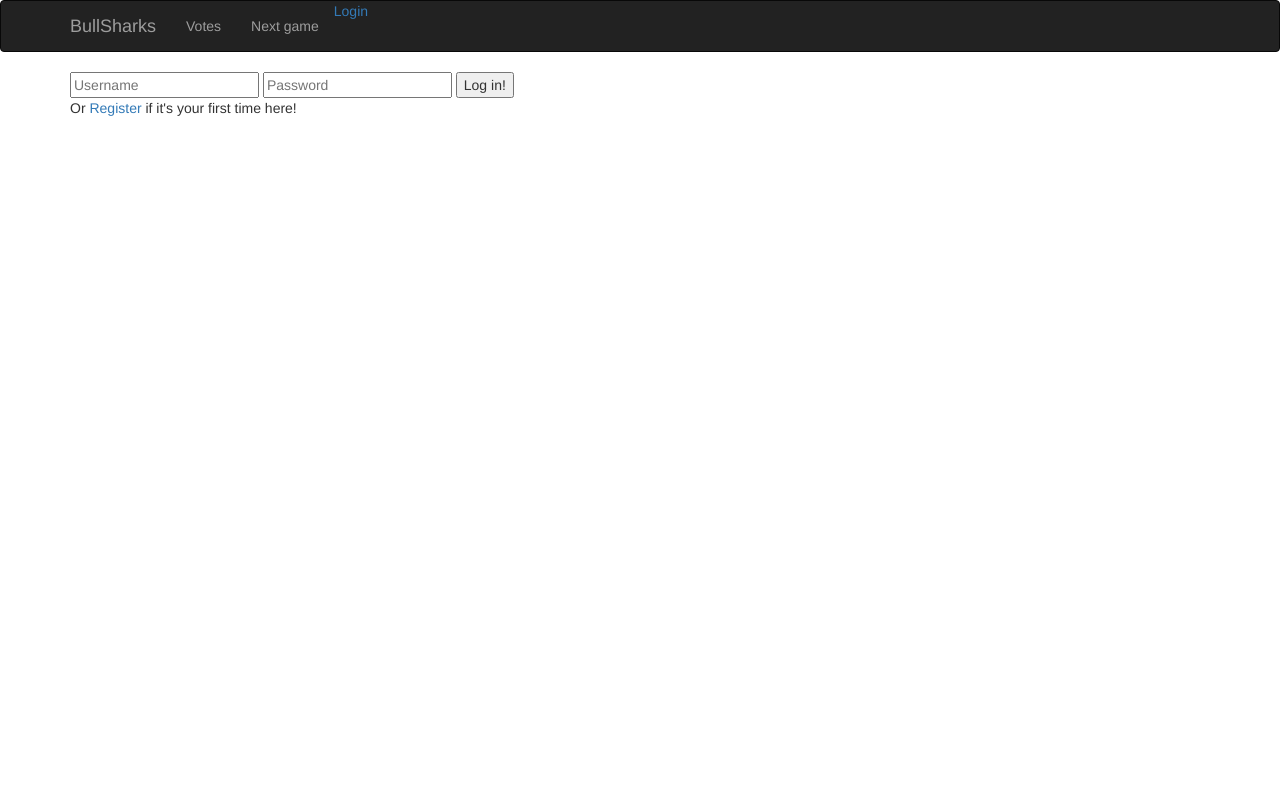
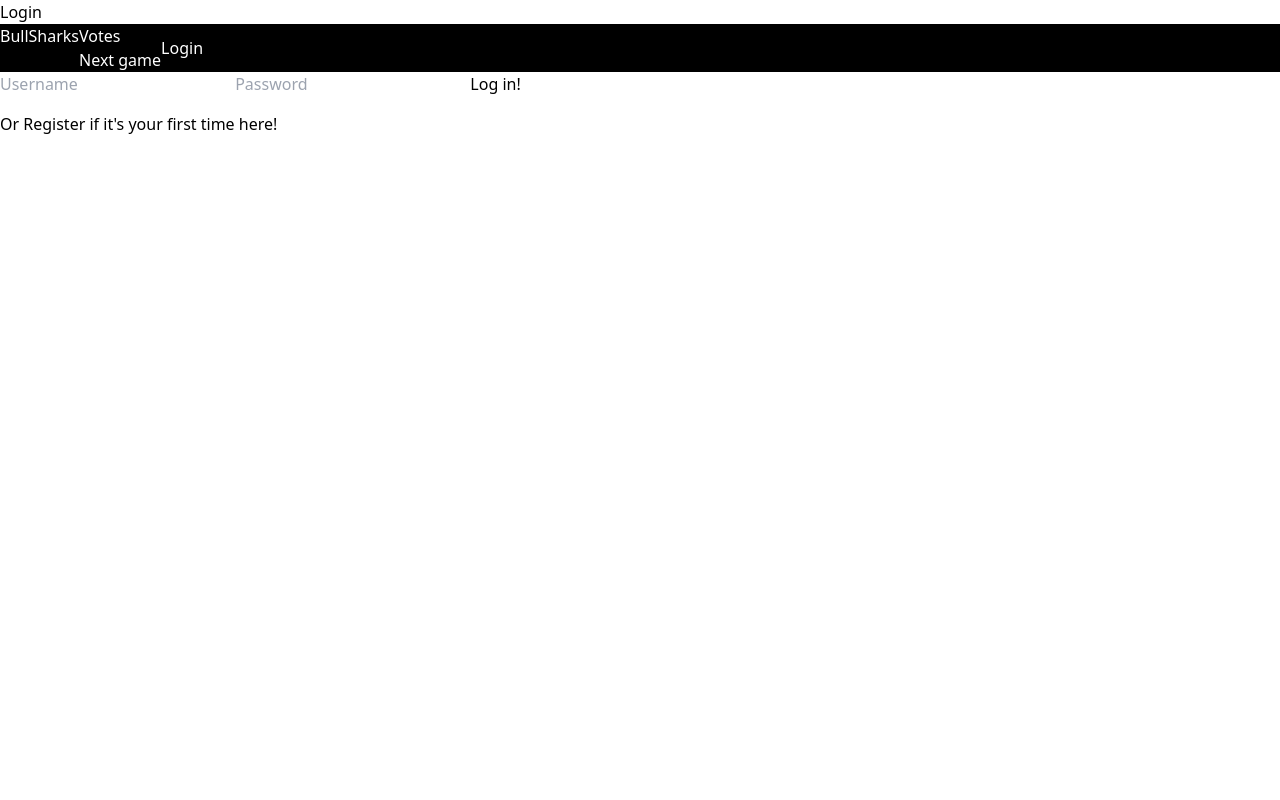
Before and after one commit to ljpurcell/Sharks, a Flask app: page /login in a window 1280 px wide. Run offline with Flask 3, Linux system fonts and the light colour scheme; parts of the project's set-up code (start-up, migrations or seed data) failed here and were passed over; some libraries are stand-ins or nearby versions.

Commit message:
bootstrap out, tailwind in

```diff
--- a/app/__init__.py
+++ b/app/__init__.py
@@ -1,5 +1,4 @@
 from flask import Flask
-from flask_bootstrap import Bootstrap
 from flask_mail import Mail
 from flask_sqlalchemy import SQLAlchemy
 from flask_login import LoginManager
@@ -13,7 +12,6 @@ from config import config
 dotenv_path = '/Users/LJPurcell/Code/Sharks/.env'
 load_dotenv(dotenv_path=dotenv_path)
 
-bootstrap = Bootstrap()
 mail = Mail()
 db = SQLAlchemy()
 queue = Queue(connection=Redis())
@@ -27,7 +25,6 @@ def create_app(config_type="development"):
     app.config.from_object(config[config_type])
     config[config_type].init_app(app)
 
-    bootstrap.init_app(app)
     mail.init_app(app)
     db.init_app(app)
     login_manager.init_app(app)
--- /dev/null
+++ b/app/static/css/main.css
@@ -0,0 +1,549 @@
+/*
+! tailwindcss v3.2.7 | MIT License | https://tailwindcss.com
+*/
+
+/*
+1. Prevent padding and border from affecting element width. (https://github.com/mozdevs/cssremedy/issues/4)
+2. Allow adding a border to an element by just adding a border-width. (https://github.com/tailwindcss/tailwindcss/pull/116)
+*/
+
+*,
+::before,
+::after {
+  box-sizing: border-box;
+  /* 1 */
+  border-width: 0;
+  /* 2 */
+  border-style: solid;
+  /* 2 */
+  border-color: #e5e7eb;
+  /* 2 */
+}
+
+::before,
+::after {
+  --tw-content: '';
+}
+
+/*
+1. Use a consistent sensible line-height in all browsers.
+2. Prevent adjustments of font size after orientation changes in iOS.
+3. Use a more readable tab size.
+4. Use the user's configured `sans` font-family by default.
+5. Use the user's configured `sans` font-feature-settings by default.
+*/
+
+html {
+  line-height: 1.5;
+  /* 1 */
+  -webkit-text-size-adjust: 100%;
+  /* 2 */
+  -moz-tab-size: 4;
+  /* 3 */
+  -o-tab-size: 4;
+     tab-size: 4;
+  /* 3 */
+  font-family: ui-sans-serif, system-ui, -apple-system, BlinkMacSystemFont, "Segoe UI", Roboto, "Helvetica Neue", Arial, "Noto Sans", sans-serif, "Apple Color Emoji", "Segoe UI Emoji", "Segoe UI Symbol", "Noto Color Emoji";
+  /* 4 */
+  font-feature-settings: normal;
+  /* 5 */
+}
+
+/*
+1. Remove the margin in all browsers.
+2. Inherit line-height from `html` so users can set them as a class directly on the `html` element.
+*/
+
+body {
+  margin: 0;
+  /* 1 */
+  line-height: inherit;
+  /* 2 */
+}
+
+/*
+1. Add the correct height in Firefox.
+2. Correct the inheritance of border color in Firefox. (https://bugzilla.mozilla.org/show_bug.cgi?id=190655)
+3. Ensure horizontal rules are visible by default.
+*/
+
+hr {
+  height: 0;
+  /* 1 */
+  color: inherit;
+  /* 2 */
+  border-top-width: 1px;
+  /* 3 */
+}
+
+/*
+Add the correct text decoration in Chrome, Edge, and Safari.
+*/
+
+abbr:where([title]) {
+  -webkit-text-decoration: underline dotted;
+          text-decoration: underline dotted;
+}
+
+/*
+Remove the default font size and weight for headings.
+*/
+
+h1,
+h2,
+h3,
+h4,
+h5,
+h6 {
+  font-size: inherit;
+  font-weight: inherit;
+}
+
+/*
+Reset links to optimize for opt-in styling instead of opt-out.
+*/
+
+a {
+  color: inherit;
+  text-decoration: inherit;
+}
+
+/*
+Add the correct font weight in Edge and Safari.
+*/
+
+b,
+strong {
+  font-weight: bolder;
+}
+
+/*
+1. Use the user's configured `mono` font family by default.
+2. Correct the odd `em` font sizing in all browsers.
+*/
+
+code,
+kbd,
+samp,
+pre {
+  font-family: ui-monospace, SFMono-Regular, Menlo, Monaco, Consolas, "Liberation Mono", "Courier New", monospace;
+  /* 1 */
+  font-size: 1em;
+  /* 2 */
+}
+
+/*
+Add the correct font size in all browsers.
+*/
+
+small {
+  font-size: 80%;
+}
+
+/*
+Prevent `sub` and `sup` elements from affecting the line height in all browsers.
+*/
+
+sub,
+sup {
+  font-size: 75%;
+  line-height: 0;
+  position: relative;
+  vertical-align: baseline;
+}
+
+sub {
+  bottom: -0.25em;
+}
+
+sup {
+  top: -0.5em;
+}
+
+/*
+1. Remove text indentation from table contents in Chrome and Safari. (https://bugs.chromium.org/p/chromium/issues/detail?id=999088, https://bugs.webkit.org/show_bug.cgi?id=201297)
+2. Correct table border color inheritance in all Chrome and Safari. (https://bugs.chromium.org/p/chromium/issues/detail?id=935729, https://bugs.webkit.org/show_bug.cgi?id=195016)
+3. Remove gaps between table borders by default.
+*/
+
+table {
+  text-indent: 0;
+  /* 1 */
+  border-color: inherit;
+  /* 2 */
+  border-collapse: collapse;
+  /* 3 */
+}
+
+/*
+1. Change the font styles in all browsers.
+2. Remove the margin in Firefox and Safari.
+3. Remove default padding in all browsers.
+*/
+
+button,
+input,
+optgroup,
+select,
+textarea {
+  font-family: inherit;
+  /* 1 */
+  font-size: 100%;
+  /* 1 */
+  font-weight: inherit;
+  /* 1 */
+  line-height: inherit;
+  /* 1 */
+  color: inherit;
+  /* 1 */
+  margin: 0;
+  /* 2 */
+  padding: 0;
+  /* 3 */
+}
+
+/*
+Remove the inheritance of text transform in Edge and Firefox.
+*/
+
+button,
+select {
+  text-transform: none;
+}
+
+/*
+1. Correct the inability to style clickable types in iOS and Safari.
+2. Remove default button styles.
+*/
+
+button,
+[type='button'],
+[type='reset'],
+[type='submit'] {
+  -webkit-appearance: button;
+  /* 1 */
+  background-color: transparent;
+  /* 2 */
+  background-image: none;
+  /* 2 */
+}
+
+/*
+Use the modern Firefox focus style for all focusable elements.
+*/
+
+:-moz-focusring {
+  outline: auto;
+}
+
+/*
+Remove the additional `:invalid` styles in Firefox. (https://github.com/mozilla/gecko-dev/blob/2f9eacd9d3d995c937b4251a5557d95d494c9be1/layout/style/res/forms.css#L728-L737)
+*/
+
+:-moz-ui-invalid {
+  box-shadow: none;
+}
+
+/*
+Add the correct vertical alignment in Chrome and Firefox.
+*/
+
+progress {
+  vertical-align: baseline;
+}
+
+/*
+Correct the cursor style of increment and decrement buttons in Safari.
+*/
+
+::-webkit-inner-spin-button,
+::-webkit-outer-spin-button {
+  height: auto;
+}
+
+/*
+1. Correct the odd appearance in Chrome and Safari.
+2. Correct the outline style in Safari.
+*/
+
+[type='search'] {
+  -webkit-appearance: textfield;
+  /* 1 */
+  outline-offset: -2px;
+  /* 2 */
+}
+
+/*
+Remove the inner padding in Chrome and Safari on macOS.
+*/
+
+::-webkit-search-decoration {
+  -webkit-appearance: none;
+}
+
+/*
+1. Correct the inability to style clickable types in iOS and Safari.
+2. Change font properties to `inherit` in Safari.
+*/
+
+::-webkit-file-upload-button {
+  -webkit-appearance: button;
+  /* 1 */
+  font: inherit;
+  /* 2 */
+}
+
+/*
+Add the correct display in Chrome and Safari.
+*/
+
+summary {
+  display: list-item;
+}
+
+/*
+Removes the default spacing and border for appropriate elements.
+*/
+
+blockquote,
+dl,
+dd,
+h1,
+h2,
+h3,
+h4,
+h5,
+h6,
+hr,
+figure,
+p,
+pre {
+  margin: 0;
+}
+
+fieldset {
+  margin: 0;
+  padding: 0;
+}
+
+legend {
+  padding: 0;
+}
+
+ol,
+ul,
+menu {
+  list-style: none;
+  margin: 0;
+  padding: 0;
+}
+
+/*
+Prevent resizing textareas horizontally by default.
+*/
+
+textarea {
+  resize: vertical;
+}
+
+/*
+1. Reset the default placeholder opacity in Firefox. (https://github.com/tailwindlabs/tailwindcss/issues/3300)
+2. Set the default placeholder color to the user's configured gray 400 color.
+*/
+
+input::-moz-placeholder, textarea::-moz-placeholder {
+  opacity: 1;
+  /* 1 */
+  color: #9ca3af;
+  /* 2 */
+}
+
+input::placeholder,
+textarea::placeholder {
+  opacity: 1;
+  /* 1 */
+  color: #9ca3af;
+  /* 2 */
+}
+
+/*
+Set the default cursor for buttons.
+*/
+
+button,
+[role="button"] {
+  cursor: pointer;
+}
+
+/*
+Make sure disabled buttons don't get the pointer cursor.
+*/
+
+:disabled {
+  cursor: default;
+}
+
+/*
+1. Make replaced elements `display: block` by default. (https://github.com/mozdevs/cssremedy/issues/14)
+2. Add `vertical-align: middle` to align replaced elements more sensibly by default. (https://github.com/jensimmons/cssremedy/issues/14#issuecomment-634934210)
+   This can trigger a poorly considered lint error in some tools but is included by design.
+*/
+
+img,
+svg,
+video,
+canvas,
+audio,
+iframe,
+embed,
+object {
+  display: block;
+  /* 1 */
+  vertical-align: middle;
+  /* 2 */
+}
+
+/*
+Constrain images and videos to the parent width and preserve their intrinsic aspect ratio. (https://github.com/mozdevs/cssremedy/issues/14)
+*/
+
+img,
+video {
+  max-width: 100%;
+  height: auto;
+}
+
+/* Make elements with the HTML hidden attribute stay hidden by default */
+
+[hidden] {
+  display: none;
+}
+
+*, ::before, ::after {
+  --tw-border-spacing-x: 0;
+  --tw-border-spacing-y: 0;
+  --tw-translate-x: 0;
+  --tw-translate-y: 0;
+  --tw-rotate: 0;
+  --tw-skew-x: 0;
+  --tw-skew-y: 0;
+  --tw-scale-x: 1;
+  --tw-scale-y: 1;
+  --tw-pan-x:  ;
+  --tw-pan-y:  ;
+  --tw-pinch-zoom:  ;
+  --tw-scroll-snap-strictness: proximity;
+  --tw-ordinal:  ;
+  --tw-slashed-zero:  ;
+  --tw-numeric-figure:  ;
+  --tw-numeric-spacing:  ;
+  --tw-numeric-fraction:  ;
+  --tw-ring-inset:  ;
+  --tw-ring-offset-width: 0px;
+  --tw-ring-offset-color: #fff;
+  --tw-ring-color: rgb(59 130 246 / 0.5);
+  --tw-ring-offset-shadow: 0 0 #0000;
+  --tw-ring-shadow: 0 0 #0000;
+  --tw-shadow: 0 0 #0000;
+  --tw-shadow-colored: 0 0 #0000;
+  --tw-blur:  ;
+  --tw-brightness:  ;
+  --tw-contrast:  ;
+  --tw-grayscale:  ;
+  --tw-hue-rotate:  ;
+  --tw-invert:  ;
+  --tw-saturate:  ;
+  --tw-sepia:  ;
+  --tw-drop-shadow:  ;
+  --tw-backdrop-blur:  ;
+  --tw-backdrop-brightness:  ;
+  --tw-backdrop-contrast:  ;
+  --tw-backdrop-grayscale:  ;
+  --tw-backdrop-hue-rotate:  ;
+  --tw-backdrop-invert:  ;
+  --tw-backdrop-opacity:  ;
+  --tw-backdrop-saturate:  ;
+  --tw-backdrop-sepia:  ;
+}
+
+::backdrop {
+  --tw-border-spacing-x: 0;
+  --tw-border-spacing-y: 0;
+  --tw-translate-x: 0;
+  --tw-translate-y: 0;
+  --tw-rotate: 0;
+  --tw-skew-x: 0;
+  --tw-skew-y: 0;
+  --tw-scale-x: 1;
+  --tw-scale-y: 1;
+  --tw-pan-x:  ;
+  --tw-pan-y:  ;
+  --tw-pinch-zoom:  ;
+  --tw-scroll-snap-strictness: proximity;
+  --tw-ordinal:  ;
+  --tw-slashed-zero:  ;
+  --tw-numeric-figure:  ;
+  --tw-numeric-spacing:  ;
+  --tw-numeric-fraction:  ;
+  --tw-ring-inset:  ;
+  --tw-ring-offset-width: 0px;
+  --tw-ring-offset-color: #fff;
+  --tw-ring-color: rgb(59 130 246 / 0.5);
+  --tw-ring-offset-shadow: 0 0 #0000;
+  --tw-ring-shadow: 0 0 #0000;
+  --tw-shadow: 0 0 #0000;
+  --tw-shadow-colored: 0 0 #0000;
+  --tw-blur:  ;
+  --tw-brightness:  ;
+  --tw-contrast:  ;
+  --tw-grayscale:  ;
+  --tw-hue-rotate:  ;
+  --tw-invert:  ;
+  --tw-saturate:  ;
+  --tw-sepia:  ;
+  --tw-drop-shadow:  ;
+  --tw-backdrop-blur:  ;
+  --tw-backdrop-brightness:  ;
+  --tw-backdrop-contrast:  ;
+  --tw-backdrop-grayscale:  ;
+  --tw-backdrop-hue-rotate:  ;
+  --tw-backdrop-invert:  ;
+  --tw-backdrop-opacity:  ;
+  --tw-backdrop-saturate:  ;
+  --tw-backdrop-sepia:  ;
+}
+
+.collapse {
+  visibility: collapse;
+}
+
+.static {
+  position: static;
+}
+
+.block {
+  display: block;
+}
+
+.flex {
+  display: flex;
+}
+
+.flex-wrap {
+  flex-wrap: wrap;
+}
+
+.bg-black {
+  --tw-bg-opacity: 1;
+  background-color: rgb(0 0 0 / var(--tw-bg-opacity));
+}
+
+.text-white {
+  --tw-text-opacity: 1;
+  color: rgb(255 255 255 / var(--tw-text-opacity));
+}
+
+.hover\:text-black:hover {
+  --tw-text-opacity: 1;
+  color: rgb(0 0 0 / var(--tw-text-opacity));
+}
--- a/app/static/js/votes.js
+++ b/app/static/js/votes.js
@@ -50,11 +50,11 @@ function votesValidator(players, votes) {
   const distinctPlayersWhoGotVotes = new Set(playersWhoGotVotes);
 
   /**
-   * Check:
+   * Vote validation:
    * 1. Three votes have been given (votesSum)
    * 2. The number of players selected is the same as votes have been awarded (playersWhoGotVotes == givenVotes)
    * 3. There are no rows with only a vote or player assigned (playerInRow == voteInRow)
-   * 4. There are no players listed more than once
+   * 4. There are no players listed more than once (playersWhoGotVotes.length == distinctPlayersWhoGotVotes.size)
    */
 
   if (votesSum !== 3) {
--- /dev/null
+++ b/app/static/src/style.css
@@ -0,0 +1,3 @@
+@import "tailwindcss/base";
+@import "tailwindcss/components";
+@import "tailwindcss/utilities";
--- a/app/templates/base.html
+++ b/app/templates/base.html
@@ -1,65 +1,66 @@
-{% extends "bootstrap/base.html" %}
+
 
 <head>
+<link rel="stylesheet" href="{{ url_for('static', filename='css/main.css') }}">
 
   {% block scripts %} {% endblock scripts %}
 </head>
 
-{% block title %} SharksApp {% endblock %}
-{% block navbar %}
-<div class="navbar navbar-inverse" role="navigation">
-  <div class="container">
-    <div class="navbar-header">
-      <a class="navbar-brand" href={{ url_for('main.index') }}> BullSharks</a>
+{% block title %} SharksApp {% endblock %} {% block navbar %}
+
+<nav class="">
+  <div class="bg-black flex flex-wrap" id="navbarNav">
+    <div class="">
+      <a class="text-white" href={{ url_for('main.index') }}> BullSharks</a>
     </div>
-    <div class="navbar-collapse collapse">
-      <ul class="nav navbar-nav">
-        <li><a href={{ url_for('main.votes') }}>Votes</a></li>
-        <li><a href={{ url_for('main.next_game') }}>Next game</a></li>
+    <button class="text-white" type="button" data-toggle="collapse" data-target="#navbarNav" aria-controls="navbarNav" aria-expanded="false" aria-label="Toggle navigation">
+    <span class=""></span>
+  </button>
+  <div>
+    <ul class="">
+      <li class="text-white">
+        <a class="" href={{ url_for('main.votes') }}>Votes</a>
+      </li>
+      <li class="text-white">
+        <a class="text-white hover:text-black" href={{ url_for('main.next_game') }}>Next game</a>
+      </li>
       </ul>
+      </div>
       {% if user and user.is_authenticated %}
-      <div>
-        <a href={{ url_for('auth.logout') }}>Logout</a>
-      </div>
+      <button class="text-white"><a class="" href={{ url_for('auth.logout') }}>Logout</a>
+      </button>
       {% else %}
-      <div>
-        <a href={{ url_for('auth.login') }}>Login</a>
-      </div>
+      <button class="text-white"><a class="" href={{ url_for('auth.login') }}>Login</a>
+      </button>
       {% endif %}
     </div>
+
+</nav>
+
+{% endblock %} {% block content %}
+
+<div class="">
+  {% with messages = get_flashed_messages(with_categories=true) %} {% if
+  messages %} {% for category, message in messages %} {% if category ==
+  'success' %}
+
+  <div class="" role="alert">
+    {{ message }}
+    <button type="button" class="" data-dismiss="alert">
+      <span aria-hidden="true">&times;</span>
+    </button>
   </div>
-</div>
-{% endblock %}
 
-{% block content %}
+  {% else %}
 
-
-
-<div class="container">
-{% with messages = get_flashed_messages(with_categories=true) %}
-{% if messages %}
-{% for category, message in messages %}
-{% if category == 'success' %}
-
- <div class="alert alert-success alter-dismissable show" role="alert">
+  <div class="" role="alert">
     {{ message }}
     <button type="button" class="close" data-dismiss="alert">
       <span aria-hidden="true">&times;</span>
     </button>
   </div>
 
-
-    {% else %}
-
-<div class="alert alert-danger alter-dismissable show" role="alert">
-      {{ message }}
-      <button type="button" class="close" data-dismiss="alert">
-        <span aria-hidden="true">&times;</span>
-      </button>
-    </div>
-
-    {% endif %} {% endfor %} {% endif %} {% endwith %}
-
-    {% block page_content %}{% endblock %}
+  {% endif %} {% endfor %} {% endif %} {% endwith %} {% block page_content %}{%
+  endblock %}
 </div>
 {% endblock %}
--- a/app/templates/next.html
+++ b/app/templates/next.html
@@ -1,6 +1,6 @@
 {% extends "base.html" %} {% block title %} Bullsharks - Next game {% endblock
 %} {% block page_content %}
-<div class="page-header"><h1>Next Game</h1></div>
+<div class=""><h1>Next Game</h1></div>
 <div>
   <ul>
     <li>{{ next_game.round }}</li>
--- /dev/null
+++ b/postcss.config.js
@@ -0,0 +1,6 @@
+module.exports = {
+  plugins: {
+    tailwindcss: {},
+    autoprefixer: {},
+  },
+}
--- a/requirements.txt
+++ b/requirements.txt
@@ -22,7 +22,6 @@ entrypoints==0.4
 executing==0.9.1
 Flask==2.2.2
 Flask-Bcrypt==1.0.1
-Flask-Bootstrap==3.3.7.1
 Flask-Login==0.6.2
 Flask-Mail==0.9.1
 Flask-SQLAlchemy==3.0.3
```
Also changed, not shown: app/templates/votes.html (+11 -11 lines), tailwind.config.js (added, +13 -0 lines), config.py (line endings or trailing spaces). Lines whose indentation alone changed are shown as unchanged.
